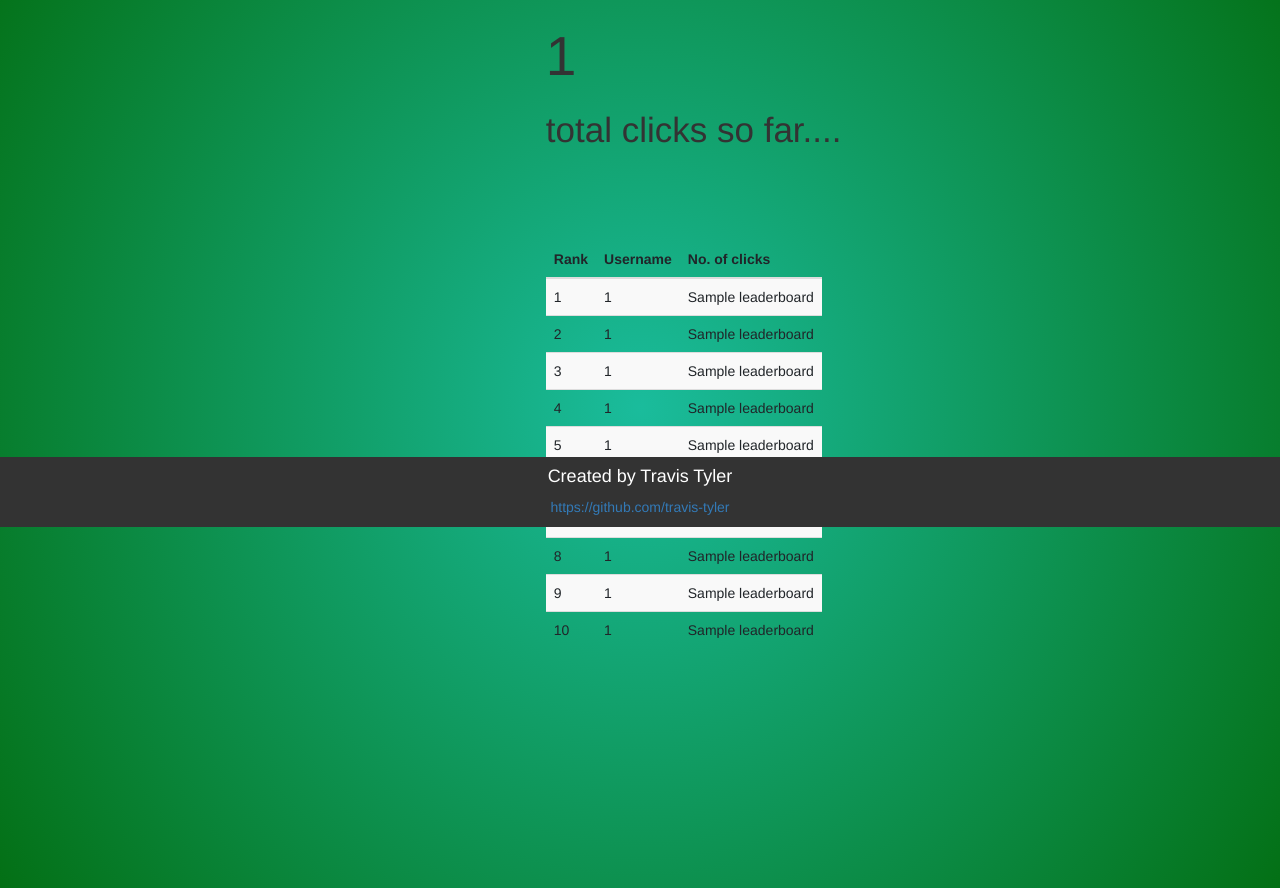
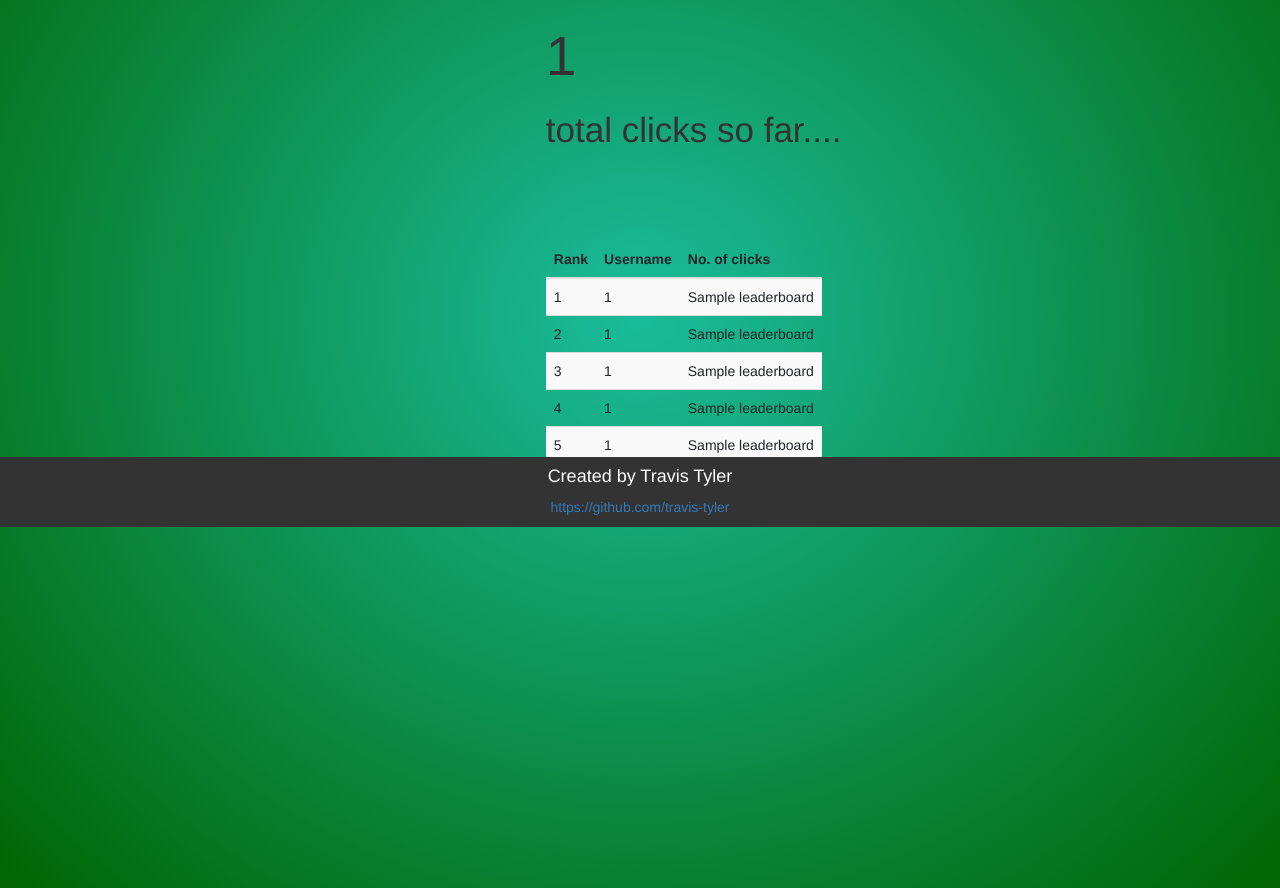
Before and after one commit to travis-tyler/click., a Flask app: template click_app/templates/index.html in a window 1280 px wide. Shown: the part 273-1161 px from the top of the page. Run offline with Flask 2, Linux system fonts and the light colour scheme; data comes from the database, SQL or seed files in the repository; the template is opened without the code that fills it: most values are stand-ins (such as "Sample title", 1, 10 or a date in 2020); some libraries are stand-ins or nearby versions.

Commit message:
changed leaderboard to 5, not 10

```diff
--- a/click_app/app.py
+++ b/click_app/app.py
@@ -39,8 +39,8 @@ def before_request():
     g.total_clicks = 'UGHHH'
     # db.session.query(func.sum(User.clicks))[0][0]
     # db.engine.execute(f'SELECT SUM(clicks) FROM User').fetchone()[0]
-    g.leaderboard = [(1,1),(1,1),(1,1),(1,1),(1,1),(1,1),(1,1),(1,1),(1,1),(1,1),(1,1)]
-    # db.engine.execute(f'SELECT username, clicks FROM User ORDER BY clicks DESC LIMIT 10').fetchall()
+    g.leaderboard = db.engine.execute(f'SELECT username, clicks FROM User ORDER BY clicks DESC LIMIT 10').fetchall()
+    # [(1,1),(1,1),(1,1),(1,1),(1,1),(1,1),(1,1),(1,1),(1,1),(1,1),(1,1)]
 
 # Route for landing page
 @app.route('/', methods=['GET', 'POST'])
--- a/click_app/templates/index.html
+++ b/click_app/templates/index.html
@@ -107,7 +107,7 @@
           </tr>
         </thead>
         <tbody>
-          {% for i in range(0, 10) %}
+          {% for i in range(0, 5) %}
           <tr>
             <td>{{ i+1 }}</td>
             <td>{{ leaderboard[i][0] }}</td>
--- a/click_app/templates/profile.html
+++ b/click_app/templates/profile.html
@@ -134,7 +134,7 @@
           </tr>
         </thead>
         <tbody>
-          {% for i in range(0, 10) %}
+          {% for i in range(0, 5) %}
           <tr>
             <td>{{ i+1 }}</td>
             <td>{{ leaderboard[i][0] }}</td>
```
